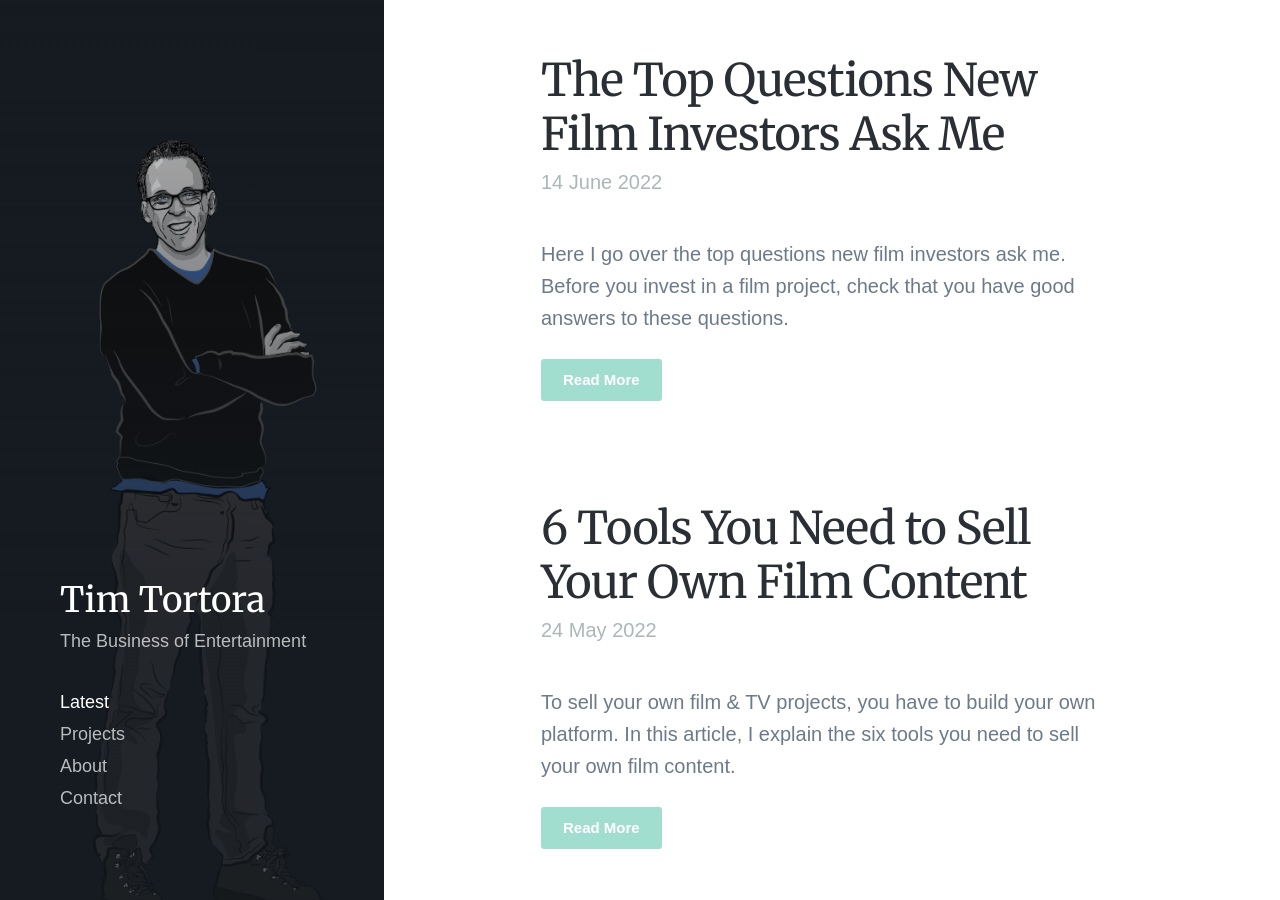
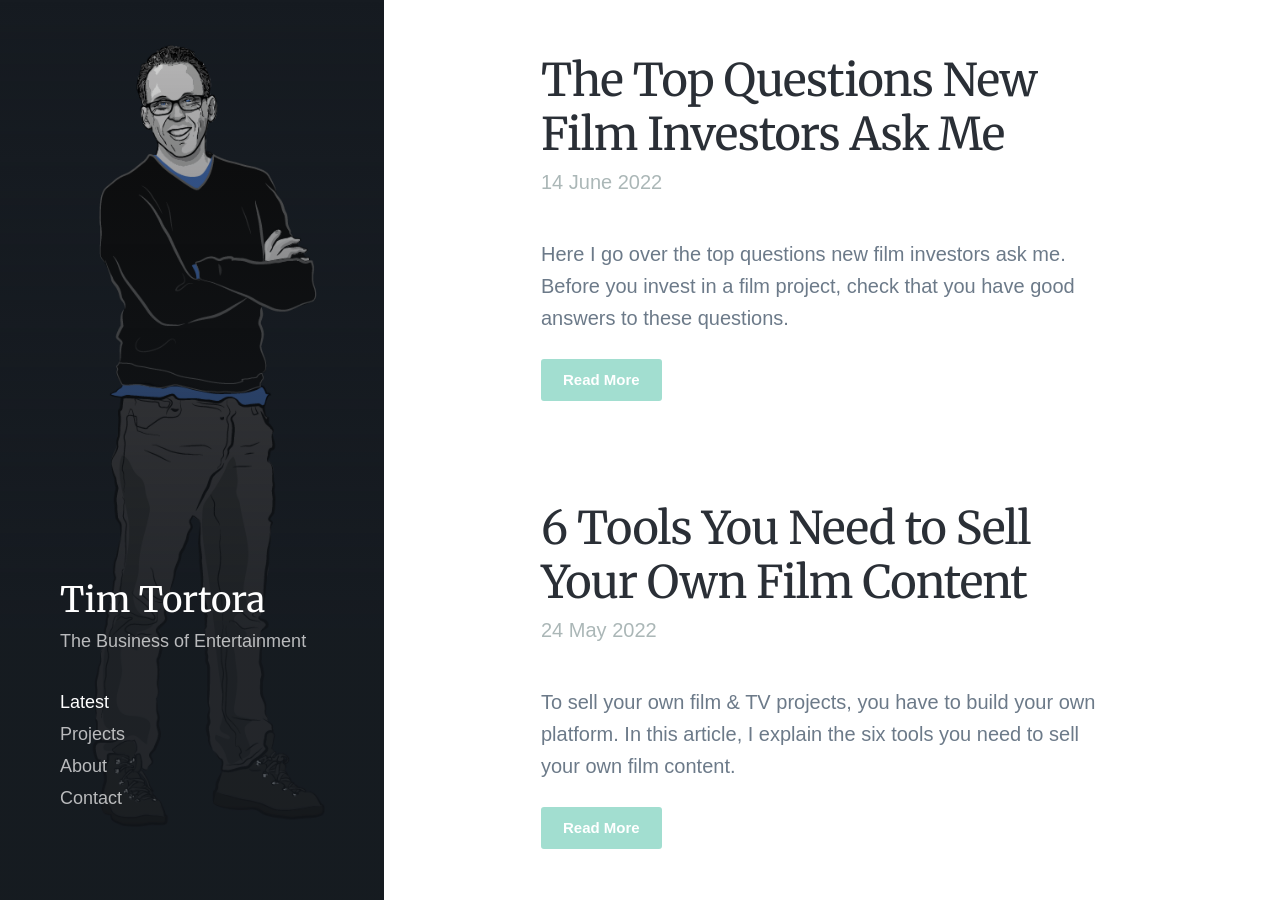
Before and after one commit to asaadmin/asaadmin.github.io, a Jekyll site: the page built from index.html, in a window 1280 px wide and 900 px high. Built offline with Jekyll 4.4.1, drawn with Linux system fonts in a browser that asks for light colours; nearby versions of some CDN libraries; some web fonts are replaced; the list of posts is cut into pages by our own code.

Commit message:
Update index featured image V03

```diff
--- a/index.html
+++ b/index.html
@@ -2,7 +2,7 @@
 layout: default
 title:
 description:
-featured_image: images/TT_dot-Com_Left-Overlay_V02.png
+featured_image: images/TT_dot-Com_Left-Overlay_V03.png
 ---
 
 <section class="blog single">
```
Also changed, not shown: images/TT_dot-Com_Left-Overlay_V03.png (added).
